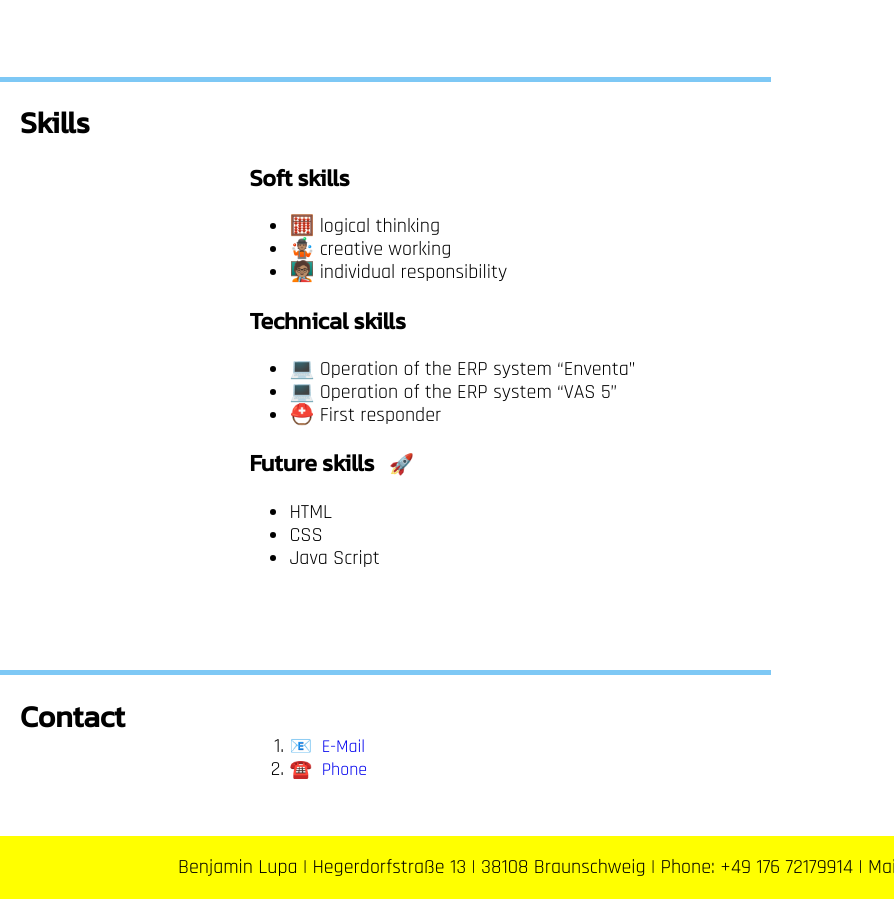
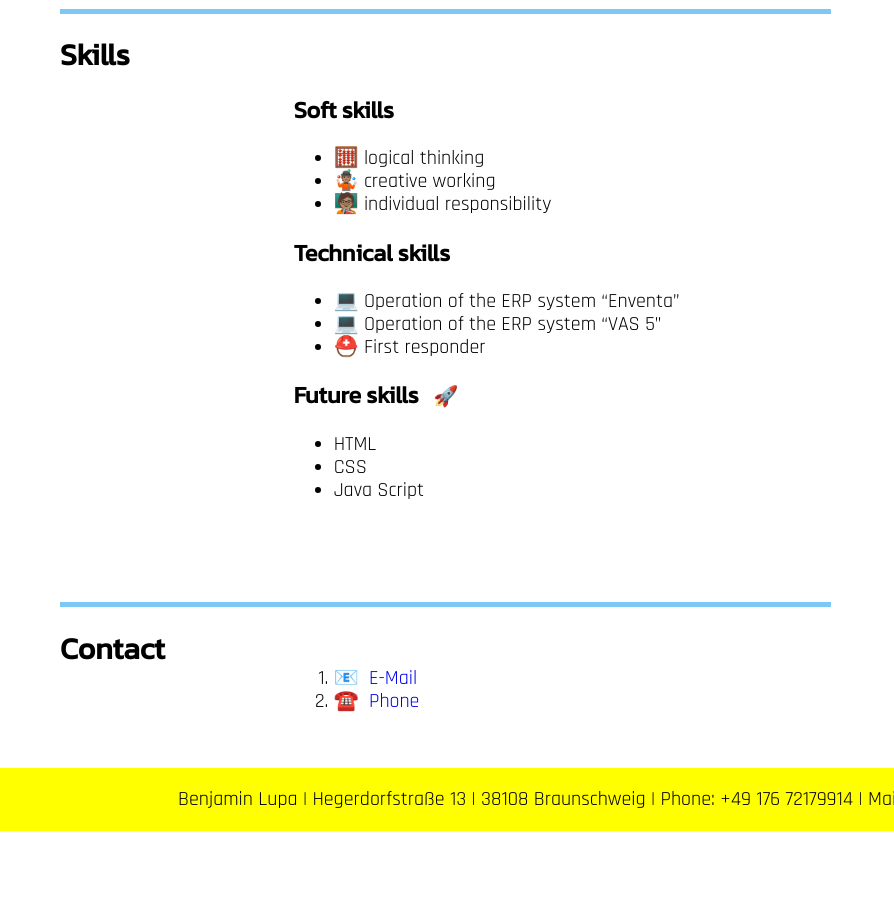
Before and after one commit to BenjaminLupa/CV, a plain HTML site: page index.html in a window 1280 px wide. Shown: the part 1381-2283 px from the top of the page, without its empty margins (0-894 px from the left). After the commit the page ends 2227 px from the top, so only its background shows below. Drawn offline with nearby package versions, Linux system fonts and the light colour scheme.

Commit message:
change layout

```diff
--- a/index.html
+++ b/index.html
@@ -30,7 +30,7 @@
     </header>
     <main class="main">
         <article id="profile">
-            <h2 class="position">Profile</h2>
+            <h2>Profile</h2>
             <div class="profile-content">
                 <p>Hello,
                     my name is Benjamin.
@@ -44,7 +44,7 @@
         </article>
 
         <article id="experiences">
-            <h2 class="position">Experiences</h2>
+            <h2>Experiences</h2>
             <div class="experiences-content">
                 <section>
                     <header class="experiences-header">
@@ -72,7 +72,7 @@
             </div>
         </article>
         <article id="skills">
-            <h2 class="position">Skills</h2>
+            <h2>Skills</h2>
             <div class="skills-content">
                 <section>
                     <h3>Soft skills</h3>
@@ -101,7 +101,7 @@
             </div>
         </article>
         <article id="contact">
-            <h2 class="position">Contact</h2>
+            <h2>Contact</h2>
             <ol class="contact-content">
                 <li><a class="mail" href="mailto:bennylu1105@gmail.com">E-Mail</a></li>
                 <li><a class="tel" href="tel:+4917672179914">Phone</a></li>
--- a/style.css
+++ b/style.css
@@ -58,7 +58,7 @@ h1 {
 }
 .main {
   max-width: 75ch;
-  margin: 0;
+  margin-left: 3rem;
   align-content: center;
 }
 .main > article + article {
@@ -143,7 +143,7 @@ nav {
 .mail,
 .tel {
   text-decoration: none;
-  font-size: 0.9rem;
+  font-size: 1rem;
 }
 
 .future::after {
@@ -170,11 +170,6 @@ footer {
   display: inline-block;
   margin-left: 0.75rem;
   text-wrap: nowrap;
-}
-
-.position {
-  position: relative;
-  left: -1rem;
 }
 
 .hire-me {
@@ -207,11 +202,6 @@ header:focus-within .hire-me {
   .navigation {
     display: none;
   }
-}
-
-main article {
-  padding-left: 2rem;
-  padding-right: 2rem;
 }
 
 @media screen and (min-width: 768px) {
```
